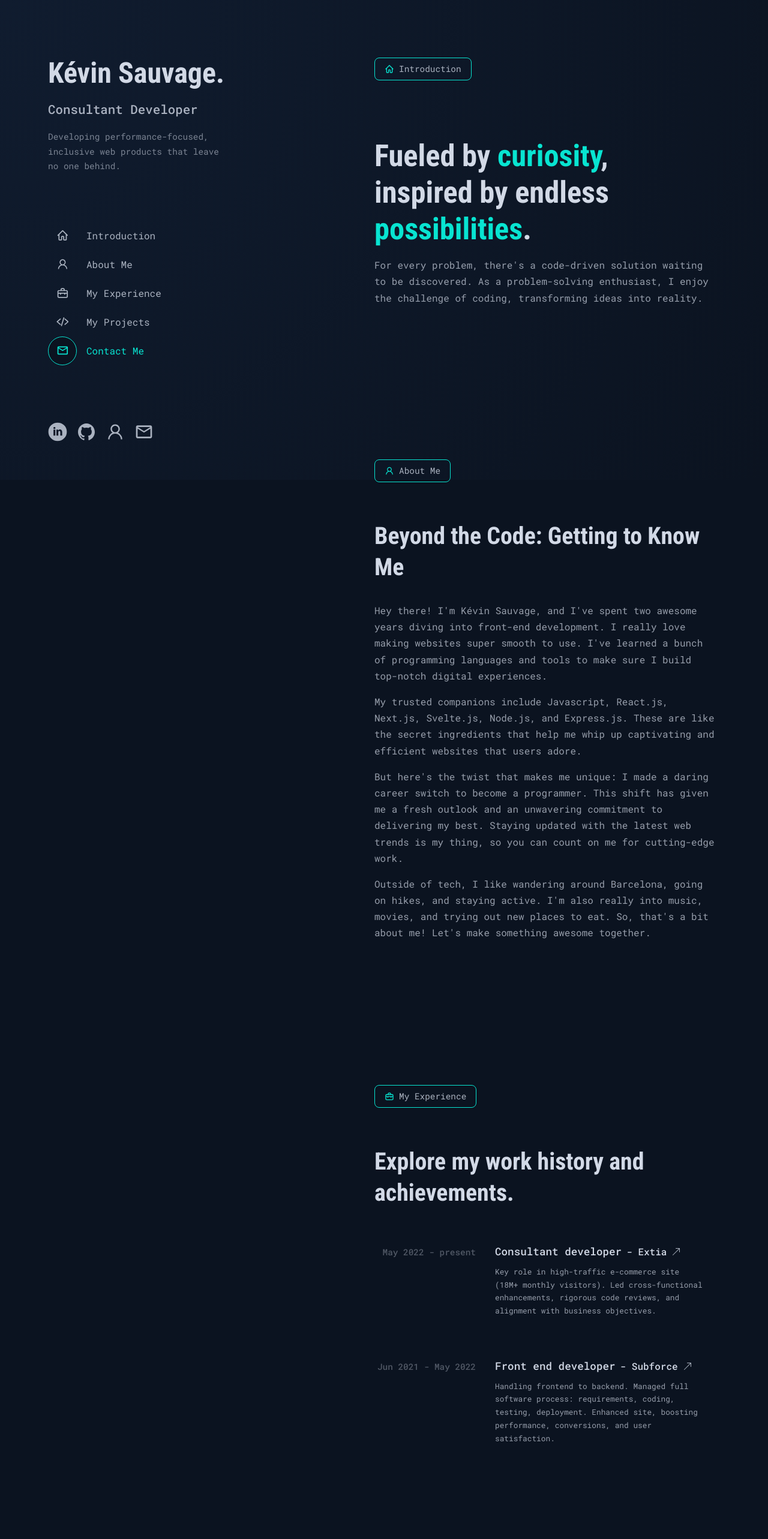
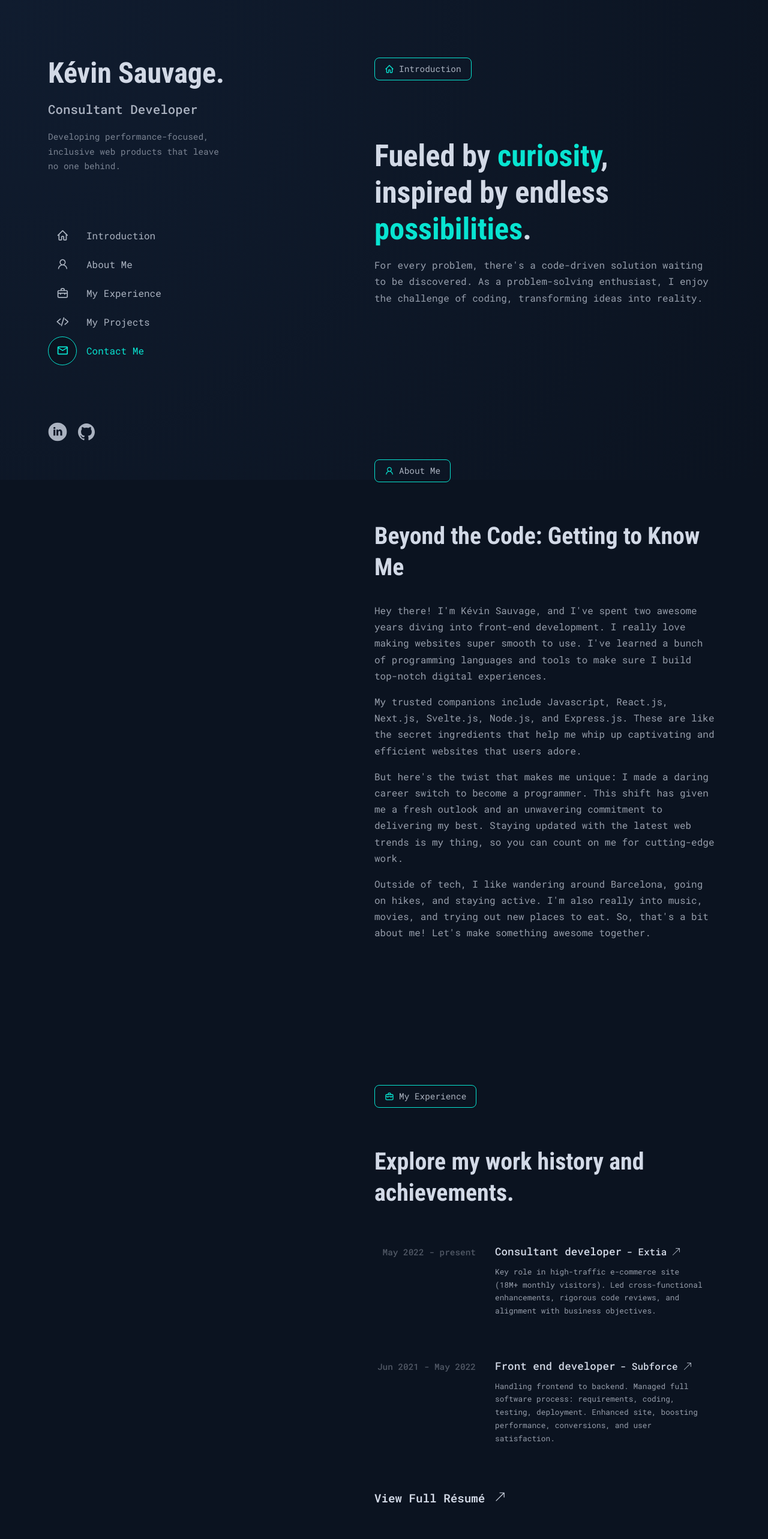
Before and after one commit to kevinsauvage/next-portfolio, a Next.js app: page / in a window 1280 px wide. Shown: the top 2566 px of the page at 60% size. Built offline with nearby package versions, Linux system fonts and the light colour scheme.

Commit message:
feat: add cv download button

```diff
--- a/src/config/socialButton.js
+++ b/src/config/socialButton.js
@@ -1,7 +1,5 @@
-import IconEmailOutline from '@/svg/IconEmailOutline';
 import IconGithub from '@/svg/IconGithub';
 import IconLinkedinCircled from '@/svg/IconLinkedinCircled';
-import IconUser from '@/svg/IconUser';
 
 const socialButton = [
   {
@@ -10,12 +8,6 @@ const socialButton = [
     text: 'Visit my Linkedin',
   },
   { href: 'https://github.com/kevinsauvage/', icon: <IconGithub />, text: 'Visit my Github' },
-  { href: `/kevin-sauvage-cv.pdf`, icon: <IconUser />, text: 'Download my curriculum' },
-  {
-    href: 'mailto:kevinsauvage@outlook.com',
-    icon: <IconEmailOutline />,
-    text: 'Send me an e-mail',
-  },
 ];
 
 export default socialButton;
--- a/src/sections/Experiences/Experiences.jsx
+++ b/src/sections/Experiences/Experiences.jsx
@@ -1,15 +1,30 @@
+import Link from 'next/link';
+
 import experiences from '@/config/experiences';
+import IconArrowUpRight from '@/svg/IconArrowUpRight';
 
 import Experience from './Experience/Experience';
 
 import styles from './Experiences.module.scss';
 
 const Experiences = () => (
-  <ul className={styles.list}>
-    {experiences.map((experience) => (
-      <Experience key={experience.period} experience={experience} />
-    ))}
-  </ul>
+  <div className={styles.experiences}>
+    <ul className={styles.list}>
+      {experiences.map((experience) => (
+        <Experience key={experience.period} experience={experience} />
+      ))}
+    </ul>
+    <Link
+      href="/kevin-sauvage-cv.pdf"
+      className={styles.link}
+      aria-label="Download my curriculum"
+      target="_blank"
+      prefetch={false}
+    >
+      View Full Résumé
+      <IconArrowUpRight />
+    </Link>
+  </div>
 );
 
 export default Experiences;
--- a/src/sections/Experiences/Experiences.module.scss
+++ b/src/sections/Experiences/Experiences.module.scss
@@ -1,10 +1,26 @@
+.experiences {
   .list {
     position: relative;
     display: flex;
     flex-direction: column;
     gap: 1rem;
+    margin-bottom: 3rem;
+  }
+
+  .link {
+    padding: 1.5rem;
+    color: var(--color-text-1);
+    font-weight: 600;
+    font-size: 1.2rem;
+
+    svg {
+      margin-left: 1rem;
+    }
+  }
 
   @include respond(tablet) {
+    .list {
       gap: 0;
     }
   }
+}
```
Lines whose indentation alone changed are shown as unchanged.
